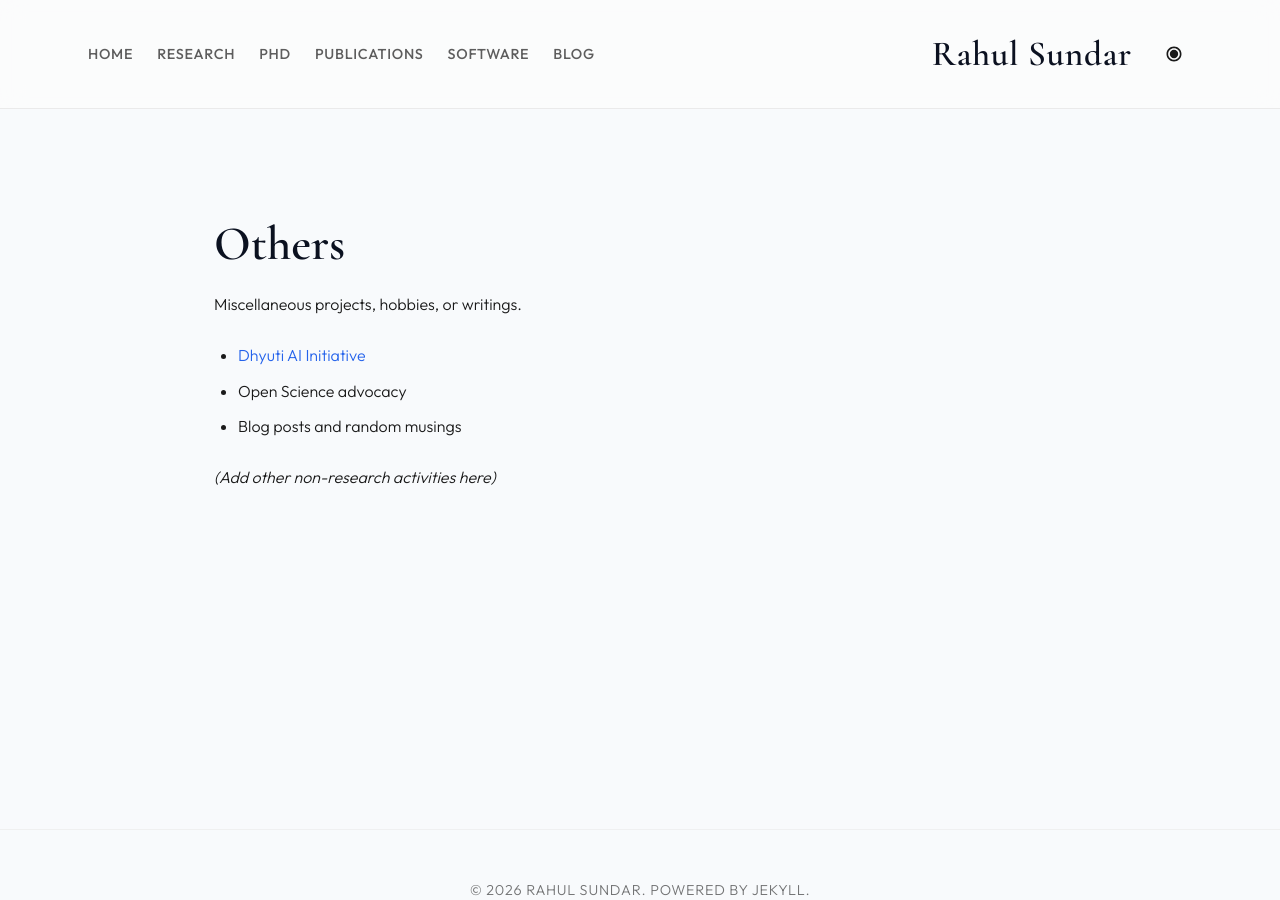
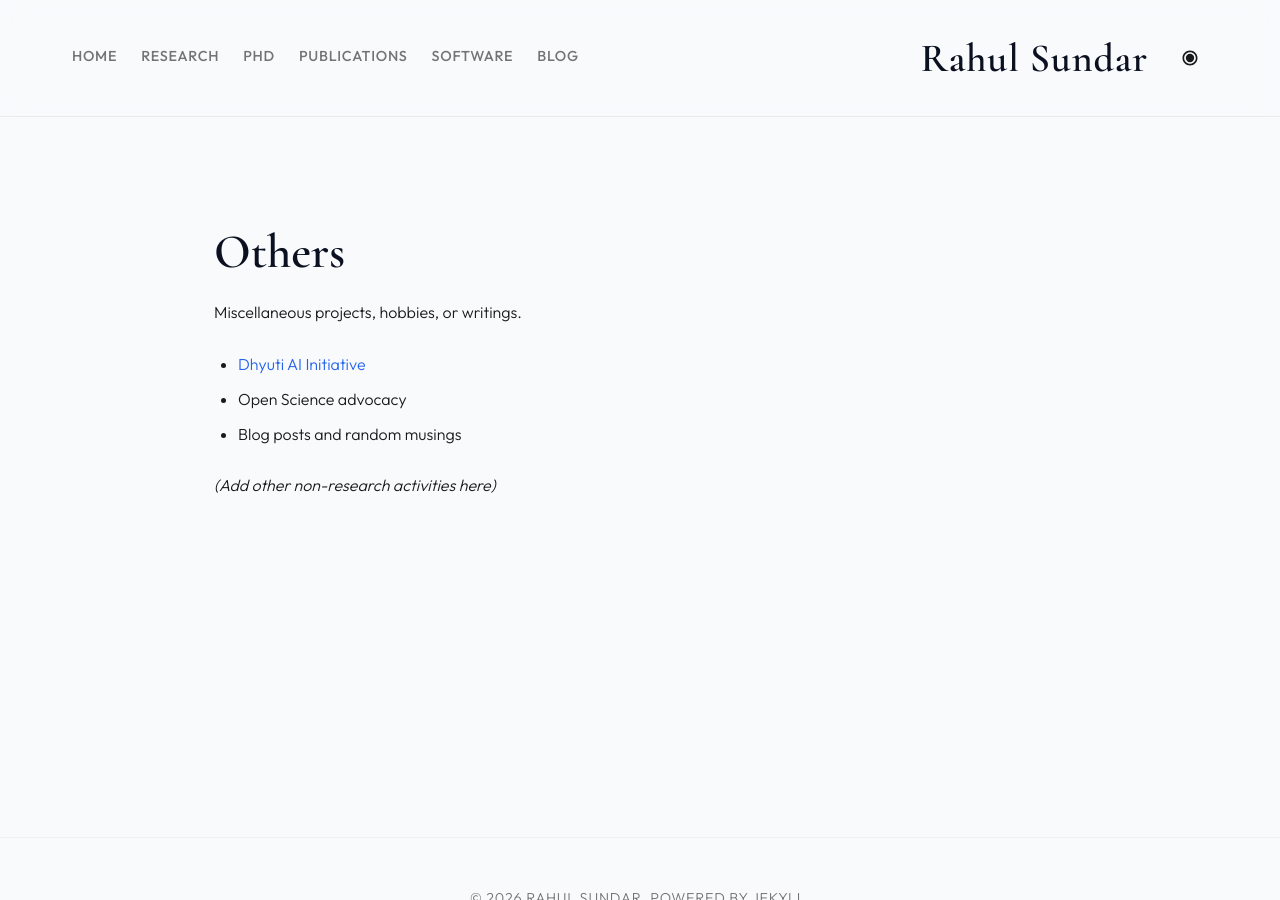
Before and after one commit to RahulSundar/rahulsundar.github.io, a Jekyll site: the page built from others.md, in a window 1280 px wide and 900 px high. Built offline with Jekyll 4.4.1, drawn with Linux system fonts in a browser that asks for light colours.

Commit message:
Optimize laptop view with wider header and nav hover effects

```diff
--- a/_layouts/default.html
+++ b/_layouts/default.html
@@ -23,7 +23,7 @@
 </head>
 <body>
     <header class="site-header">
-        <div class="wrapper">
+        <div class="header-wrapper">
             <!-- Mobile Menu Toggle -->
             <button class="menu-toggle" id="mobile-menu-btn" aria-label="Toggle navigation">
                 <span></span>
--- a/assets/css/style.css
+++ b/assets/css/style.css
@@ -100,16 +100,24 @@
     border-radius: 0.25rem;
 }
 
-/* Layout */
+/* Layout Wrappers */
 .wrapper {
-    max-width: var(--content-width);
+    max-width: var(--content-width); /* 900px for reading content */
     margin: 0 auto;
     padding: 0 1.5rem;
 }
 
-/* Header */
+.header-wrapper {
+    max-width: 1200px; /* Wider for laptop header */
+    margin: 0 auto;
+    padding: 0 2rem;
+    display: flex;
+    justify-content: space-between;
+    align-items: center;
+}
+
 .site-header {
-    background-color: rgba(252, 252, 252, 0.85);
+    background-color: rgba(248, 250, 252, 0.85);
     backdrop-filter: blur(12px);
     -webkit-backdrop-filter: blur(12px);
     border-bottom: 1px solid var(--border-color);
@@ -121,15 +129,7 @@
 }
 
 [data-theme="dark"] .site-header {
-    background-color: rgba(5, 5, 5, 0.85);
-}
-
-.site-header .wrapper {
-    display: flex;
-    justify-content: space-between;
-    align-items: center;
-    max-width: 1200px;
-    padding: 0 3rem;
+    background-color: rgba(11, 17, 32, 0.85);
 }
 
 /* Navigation (Left) */
@@ -145,13 +145,30 @@
 
 .site-nav a {
     color: var(--text-color);
-    opacity: 0.7;
+    opacity: 0.6;
     transition: var(--transition);
+    position: relative;
+    padding-bottom: 0.25rem;
+}
+
+.site-nav a::after {
+    content: '';
+    position: absolute;
+    width: 0;
+    height: 2px;
+    bottom: 0;
+    left: 0;
+    background-color: var(--accent-color);
+    transition: width 0.3s ease;
 }
 
 .site-nav a:hover {
     color: var(--heading-color);
     opacity: 1;
+}
+
+.site-nav a:hover::after {
+    width: 100%;
 }
 
 /* Right Header Container */
@@ -164,7 +181,7 @@
 /* Site Title */
 .site-title {
     font-family: var(--font-serif);
-    font-size: 2.2rem;
+    font-size: 2.5rem;
     font-weight: 600;
     color: var(--heading-color);
     letter-spacing: 0.02em;
@@ -342,10 +359,9 @@
 }
 
 /* Media Queries */
-@media (max-width: 900px) {
-    .site-header .wrapper {
+@media (max-width: 1000px) {
+    .header-wrapper {
         flex-wrap: wrap;
-        padding: 0 1.5rem;
     }
 
     .menu-toggle {
```
